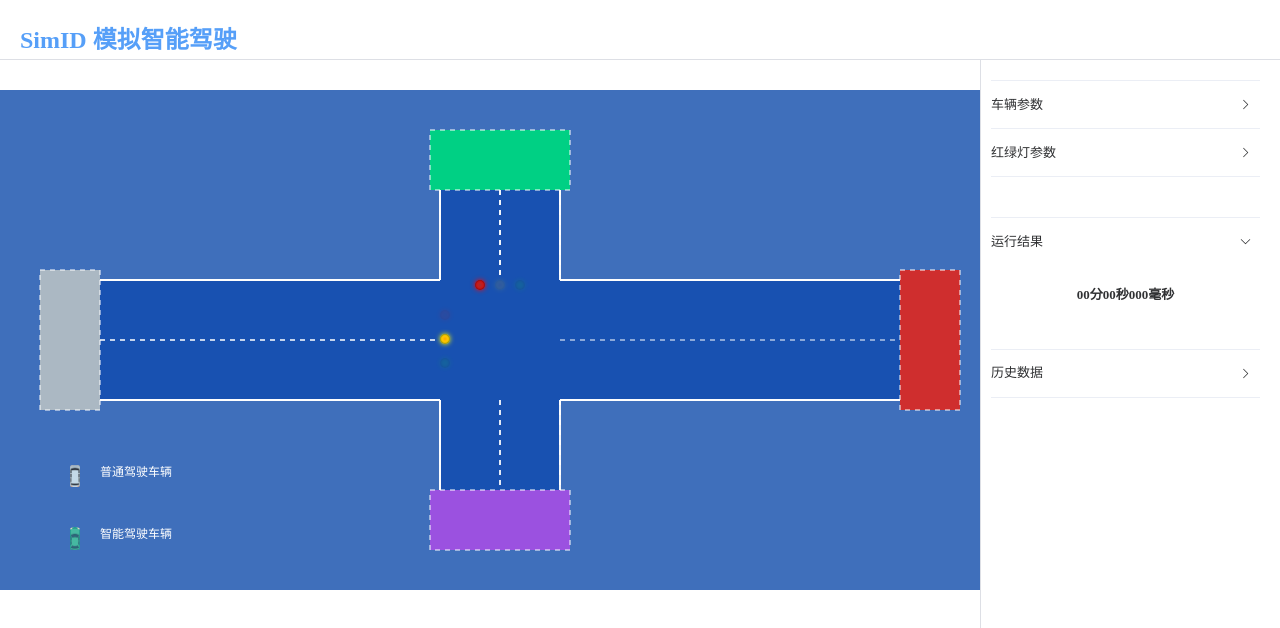
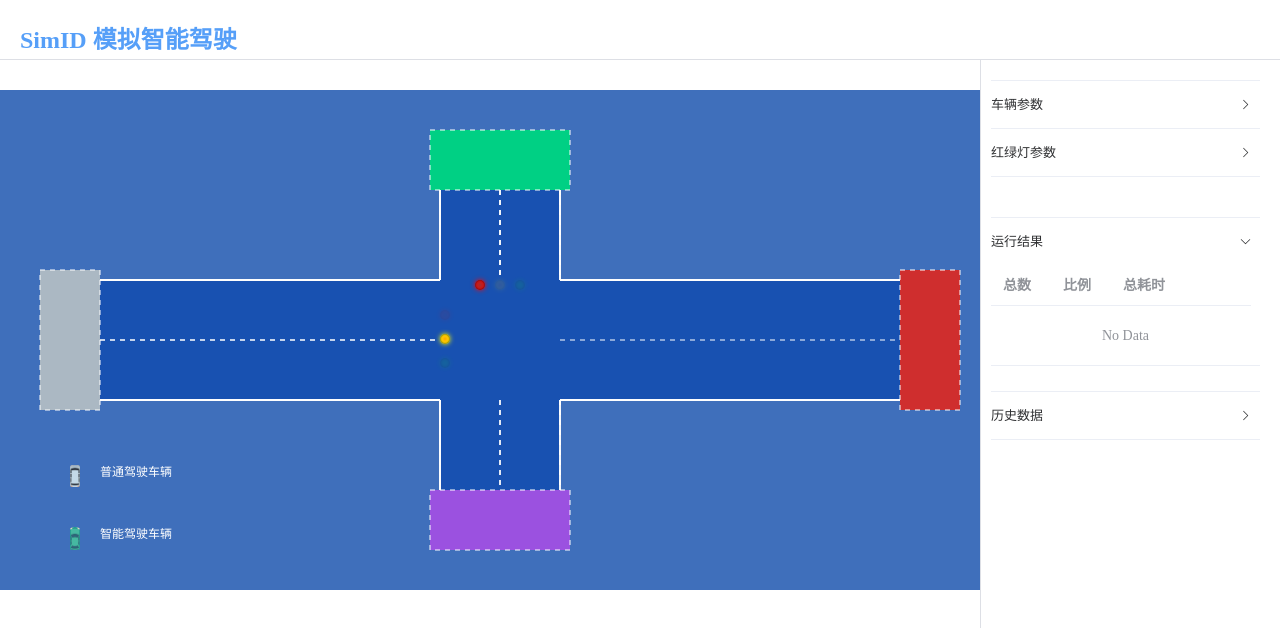
Before and after one commit to Ding-Shanshan/smart-driving, a Vue app: page /#/home in a window 1280 px wide. Both pictures are taken after a click on the button "运行结果". Shown: the top 628 px of the page. Built offline with nearby package versions, Linux system fonts and the light colour scheme.

Commit message:
结果显示界面重构，更改计时样式

```diff
--- a/src/assets/js/CreateNewCar.js
+++ b/src/assets/js/CreateNewCar.js
@@ -1,12 +1,7 @@
 import { createStructuralDirectiveTransform } from "@vue/compiler-core";
 import { del } from "vue-demi";
 import { intersectionBTOA, intersectionATOB, intersectionCTOD, intersectionDTOC, intersectionDTOA, intersectionATOC, intersectionCTOB, intersectionBTOD } from "./intersection.js"
-window.number = 0;
 
-function carNumber() {
-    window.number = window.number + 1;
-    console.log(window.number);
-}
 // 路口直行车组
 let downToUpCars = new Array(); // 路口中从下到上的车
 let upToDownCars = new Array(); // 路口中从上到下的车
@@ -22,6 +17,12 @@ let downToLeftCars = new Array(); // 路口中从下到左的车
 let upToRightCars = new Array();
 let rightToDownCars = new Array();
 let leftToUpCars = new Array();
+
+// 挂载统计车辆数量函数，用于判断开始结束条件
+window.number = 0;
+function carNumber() {
+    window.number = window.number + 1;
+}
 
 let Car = {
     createNewCar: function(rootSelf, type, sourcePlace, targetPlace, index) {
--- a/src/components/Home.vue
+++ b/src/components/Home.vue
@@ -19,7 +19,7 @@
                 </div>
                 <!-- 运行结果面板 -->
                 <div class="printResult">
-                    <printResult :isRun="isrun"></printResult>
+                    <printResult :isRun="isrun" :paramters="parameters"></printResult>
                 </div>
             </el-aside>
         </el-container>
@@ -27,14 +27,17 @@
 </template>
 
 <script>
-import { number } from "../assets/js/CreateNewCar"
 import simulationDiagram from "@/components/simulationDiagram.vue"
 import setParameters from "@/components/setParameters.vue"
 import printResult from "@/components/printResult.vue"
 export default {
     data(){
         return{
-            isrun:false
+            isrun:false,
+            parameters: {
+                totalNum: '30',
+                proportion:'0.5',
+            },
         }
     },
     components:{
@@ -45,15 +48,17 @@ export default {
     methods : {
         createCar(data) {
             console.log(data);
+            this.cardata = data
             this.$refs.moving.textConnection(data);
         },
-        isRun(val) {
-            this.isrun = val[0]
-            var vm = this
+        isRun(val) {                        //获取是否运行，以及参数列表用于计时和表格生成
+            this.isrun = val[0];
+            this.parameters = val[1];
+            var vm = this;
             var int;
             int = setInterval(judgeIsRun,50);
             function judgeIsRun(){
-                if(window.number === val[1].totalNum*1){
+                if(window.number === val[1].totalNum*1){    //计时器停止条件为当到达终点的车数等于设定的总数
                     vm.isrun = false
                     window.number = 0
                 }
--- a/src/components/printResult.vue
+++ b/src/components/printResult.vue
@@ -2,8 +2,11 @@
   <div>
     <el-collapse>
       <el-collapse-item title="运行结果" name="1">
-        <!-- <h4>运行结果</h4> -->
-        <h4 id=mytime>{{runtime}}</h4>
+        <el-table :data="tableData" style="width: 100%" max-height="250">
+          <el-table-column prop="total" label="总数" width="60" />
+          <el-table-column prop="proportion" label="比例" width="60" />
+          <el-table-column prop="runtime" label="总耗时" width="140" />
+        </el-table>
       </el-collapse-item>
       <el-collapse-item title="历史数据" name="2">
         <div id="runChart"></div>
@@ -13,18 +16,50 @@
 </template>
 
 <script>
-import * as echarts from 'echarts'
-import { ref,watch,onMounted } from 'vue'
+import * as echarts from "echarts";
+import { ref, watch, onMounted } from "vue";
+export default {
+  // 读取父组件中的传递参数和运行判断
+  props: ["isRun", "paramters"],
+  setup(props) {
+    //设定表中数据，初始为空
+    const tableData = ref([]);
+    //新建数组用于统计运行时间
+    var index = 0;
+    var runtimeTable = [];
+    var runtimeShow = [];
+    //表格数据生成函数，在计时开始时进行调用，动态生成表格
+    const onAddItem = () => {
+      tableData.value.push({
+        total: props.paramters.totalNum,
+        proportion: props.paramters.proportion,
+        runtime: runtimeTable[index],
+      });
+    };
 
-export default {
-  props:['isRun'],
-  setup(props) {
+    //引入echarts图表用于数据可视化分析
     onMounted(() => {
-      var chartDom = document.getElementById('runChart');
+      var chartDom = document.getElementById("runChart");
       var myChart = echarts.init(chartDom);
       var option;
-      const car50Data = [["0%", 1336], ["10%", 1009], ["30%", 935], ["50%", 867], ["80%", 731], ["100%", 680]];
-      const car50ProportionData = [["10", 1090], ["30", 929], ["50", 735], ["80", 586],["100", 286]];
+      //50辆车在不同智能车比例下的运行时间情况
+      const car50Data = [
+        ["0%", 1336],
+        ["10%", 1009],
+        ["30%", 935],
+        ["50%", 867],
+        ["80%", 731],
+        ["100%", 680],
+      ];
+      //50%智能车比例在不同车辆总数下的运行时间情况
+      const car50ProportionData = [
+        ["10", 1090],
+        ["30", 929],
+        ["50", 735],
+        ["80", 586],
+        ["100", 286],
+      ];
+      //遍历读入数据
       const car50DataList = car50Data.map(function (item) {
         return item[0];
       });
@@ -37,137 +72,134 @@ export default {
       const car50ProportionDataValue = car50ProportionData.map(function (item) {
         return item[1];
       });
+      //表格总体显示设置
       myChart.setOption({
         visualMap: [
           {
             show: false,
-          type: 'continuous',
+            type: "continuous",
             seriesIndex: 0,
             min: 0,
-          max: 400
+            max: 400,
           },
           {
             show: false,
-          type: 'continuous',
+            type: "continuous",
             seriesIndex: 1,
             dimension: 0,
             min: 0,
-          max: car50DataList.length - 1
-        }
+            max: car50DataList.length - 1,
+          },
         ],
+        //表格对齐方式及题头文本设置
         title: [
           {
-          left: 'center',
-          text: '50辆车在不同比例下的表现'
+            left: "center",
+            text: "50辆车在不同比例下的表现",},
+          {
+            top: "50%",
+            left: "center",
+            text: "50%比例在不同车辆数下的表现",
           },
-        {
-          top: '50%',
-          left: 'center',
-          text: '50%比例在不同车辆数下的表现'
-        }
         ],
         tooltip: {
-        trigger: 'axis'
+          trigger: "axis",
         },
+        //坐标轴数据导入
         xAxis: [
           {
-          data: car50DataList
+            data: car50DataList,
           },
           {
             data: car50ProportionDataList,
-          gridIndex: 1
-        }
+            gridIndex: 1,
+          },
         ],
         yAxis: [
           {},
           {
-          gridIndex: 1
-        }
+            gridIndex: 1,
+          },
         ],
         grid: [
           {
-          bottom: '60%'
+            bottom: "60%",
           },
           {
-          top: '60%'
-        }
+            top: "60%",
+          },
         ],
         series: [
           {
-          type: 'line',
+            type: "line",
             showSymbol: false,
-          data: car50DataValue
+            data: car50DataValue,
           },
           {
-          type: 'line',
+            type: "line",
             showSymbol: false,
             data: car50ProportionDataValue,
             xAxisIndex: 1,
-          yAxisIndex: 1
-        }
-      ]
+            yAxisIndex: 1,
+          },
+        ],
       });
-      window.onresize = function () { // 自适应大小
+      window.onresize = function () {
+        // 自适应大小
         myChart.resize();
       };
     });
-  let runtime = ref('00分00秒000毫秒')
+
+    //计时器显示设置
+    //runtime初始化
     watch(
+      //观察isRun的变化情况，用于判断计时器的开始与停止
       ( ) => props.isRun,
-     (newValue,oldValue) => {
+      (newValue, oldValue) => {
+        runtimeShow[index] = ref("00分00秒000毫秒");
         var int = null;
-        runningTime()
-        function runningTime(){
-            if(newValue === true && oldValue === false){
-            var minute,second;
+        runningTime();
+        function runningTime() {
+          //开始运行，计时器开始计时
+          if (newValue === true && oldValue === false) {
+            var minute, second;
             minute = second = 0;
             var millisecond = 0;
+            runtimeTable[index] = runtimeShow[index];
+            //为表格添加行
+            onAddItem();
             //开始函数
-            window.int = window.setInterval(timer,50);
+            window.int = window.setInterval(timer, 50);
             //计时函数
-            function timer()
-            {
-              millisecond=millisecond+50;
-              if(millisecond>=1000)
-                {
-                  millisecond=0;
-                  second=second+1;
+            function timer() {
+              millisecond = millisecond + 50;
+              if (millisecond >= 1000) {
+                millisecond = 0;
+                second = second + 1;
               }
-              if(second>=60)
-                {
-                  second=0;
-                  minute=minute+1;
+              if (second >= 60) {
+                second = 0;
+                minute = minute + 1;
               }
-              runtime.value = minute+'分'+second+'秒'+millisecond+'毫秒'
+              //对runtime的赋值操作
+              runtimeShow[index].value =
+                minute + "分" + second + "秒" + millisecond + "毫秒";
             }
-          }
-            else if(oldValue === true && newValue === false){
+            //运行停止，清除计时器
+          } else if (oldValue === true && newValue === false) {
             window.clearInterval(window.int);
+            index++;
           }
         }
       }
-  )
+    );
     return {
-      runtime
-    }
-
-  //       //重置函数
-  //       // function Reset()
-  //       // {
-  //       //   window.clearInterval(int);
-  //       //   millisecond=hour=minute=second=0;
-  //       //   '00分00秒000毫秒';
-  //       // }
-  //       // //暂停函数
-  //       // function stop()
-  //       // {
-  //       //   window.clearInterval(int);
-  //       // }
-  //         }
-  //       }
-  //     },
-  }
-}
+      runtimeShow,
+      tableData,
+      onAddItem,
+    };
+  },
+};
 </script>
 <style lang="less" scoped>
 h4 {
@@ -177,8 +209,8 @@ div {
   font-size: 14px;
   font-weight: 400;
 }
-#runChart{
+#runChart {
   width: 275px;
-  height: 400px
+  height: 400px;
 }
 </style>
```
Lines whose indentation alone changed are shown as unchanged.
